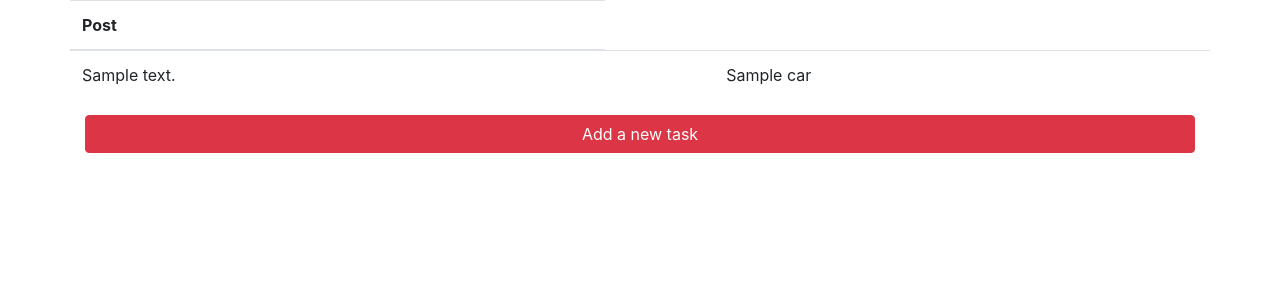
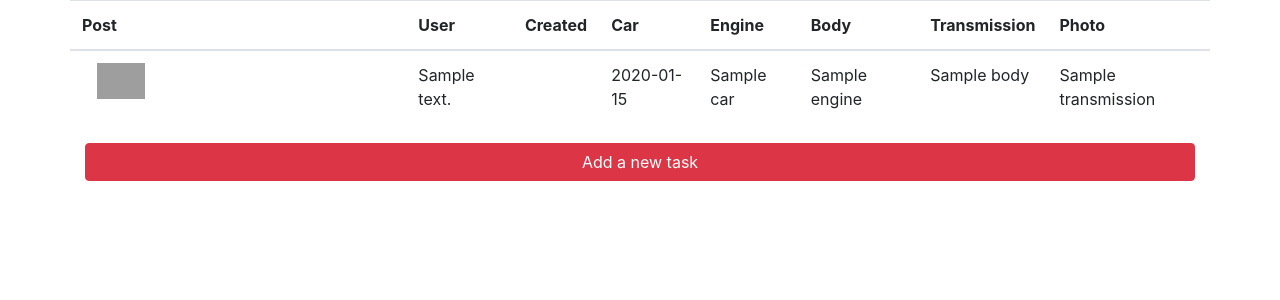
Before and after one commit to SevaStopAll/car_market, a Spring app: page /posts in a window 1280 px wide. Shown: the part 56-356 px from the top of the page. Run offline with Thymeleaf, Linux system fonts and the light colour scheme; the template is opened without the code that fills it: most values are stand-ins (such as "Sample title", 1, 10 or a date in 2020); data that the repository does not hold is empty; grey boxes are pictures that could not be loaded.

Commit message:
3. Тестовое задание. Hibernate. [#330581] 4. On the main page I can see all posts photos.

```diff
--- a/src/main/java/ru/job4j/cars/repository/SqlPostRepository.java
+++ b/src/main/java/ru/job4j/cars/repository/SqlPostRepository.java
@@ -15,7 +15,7 @@ public class SqlPostRepository implements PostRepository {
     private static final String FIND_BY_LAST_DAY = "FROM Post p JOIN FETCH p.car WHERE p.created BETWEEN :fCreatedBefore AND :fCreatedAfter";
     private static final String FIND_BY_PHOTO = "FROM Post p JOIN FETCH p.car WHERE fileId IS NOT NULL";
     private static final String FIND_BY_MODEL = "FROM Post p JOIN FETCH p.car WHERE p.car.name = :fName";
-    private static final String FIND_ALL = "FROM Post p JOIN FETCH p.car";
+    private static final String FIND_ALL = "FROM Post p JOIN FETCH p.car JOIN FETCH p.car.engine JOIN FETCH p.car.body JOIN FETCH p.car.transmission JOIN FETCH p.file";
     private static final String FIND_BY_ID = "FROM Post p JOIN FETCH p.car WHERE p.id = :fId";
     private static final String DELETE = "DELETE FROM Post p JOIN FETCH p.car WHERE p.id = :fId";
     private static final String FIND_BY_SOLD = "FROM Post p JOIN FETCH p.car where p.sold = :fSold";
--- a/src/main/java/ru/job4j/cars/service/SimpleFileService.java
+++ b/src/main/java/ru/job4j/cars/service/SimpleFileService.java
@@ -1,6 +1,8 @@
 package ru.job4j.cars.service;
 
+import lombok.AllArgsConstructor;
 import org.springframework.beans.factory.annotation.Value;
+import org.springframework.stereotype.Service;
 import ru.job4j.cars.dto.FileDto;
 import ru.job4j.cars.model.File;
 import ru.job4j.cars.repository.SqlFileRepository;
@@ -11,6 +13,7 @@ import java.nio.file.Path;
 import java.util.Optional;
 import java.util.UUID;
 
+@Service
 public class SimpleFileService implements FileService{
     private final SqlFileRepository fileRepository;
 
--- a/src/main/resources/templates/posts.html
+++ b/src/main/resources/templates/posts.html
@@ -41,14 +41,31 @@
                 <thead>
                 <tr>
                     <th scope="col">Post</th>
-
+                    <th scope="col">User</th>
+                    <th scope="col">Created</th>
+                    <th scope="col">Car</th>
+                    <th scope="col">Engine</th>
+                    <th scope="col">Body</th>
+                    <th scope="col">Transmission</th>
+                    <th scope="col">Photo</th>
                 </tr>
                 </thead>
                 <tbody>
                 <tr th:each="post: ${posts}">
+                    <td>
+                        <div class="col-3">
+                            <div class="mb-3">
+                                <img th:src="@{/files/{fileId}(fileId=*{post.file.id})}" class="w-100" alt="No image">
+                            </div>
+                        </div>
+                    </td>
                     <td th:text="${post.description}"/>
                     <td th:text="${post.user.login}"/>
-                    <td th:text="${post.car}"/>
+                    <td th:text="${post.created}"/>
+                    <td th:text="${post.car.name}"/>
+                    <td th:text="${post.car.engine.name}"/>
+                    <td th:text="${post.car.body.name}"/>
+                    <td th:text="${post.car.transmission.name}"/>
                 </tr>
                 </tbody>
             </table>
```
Also changed, not shown: src/main/java/ru/job4j/cars/controller/FileController.java (added, +30 -0 lines), files/0.png (added).
